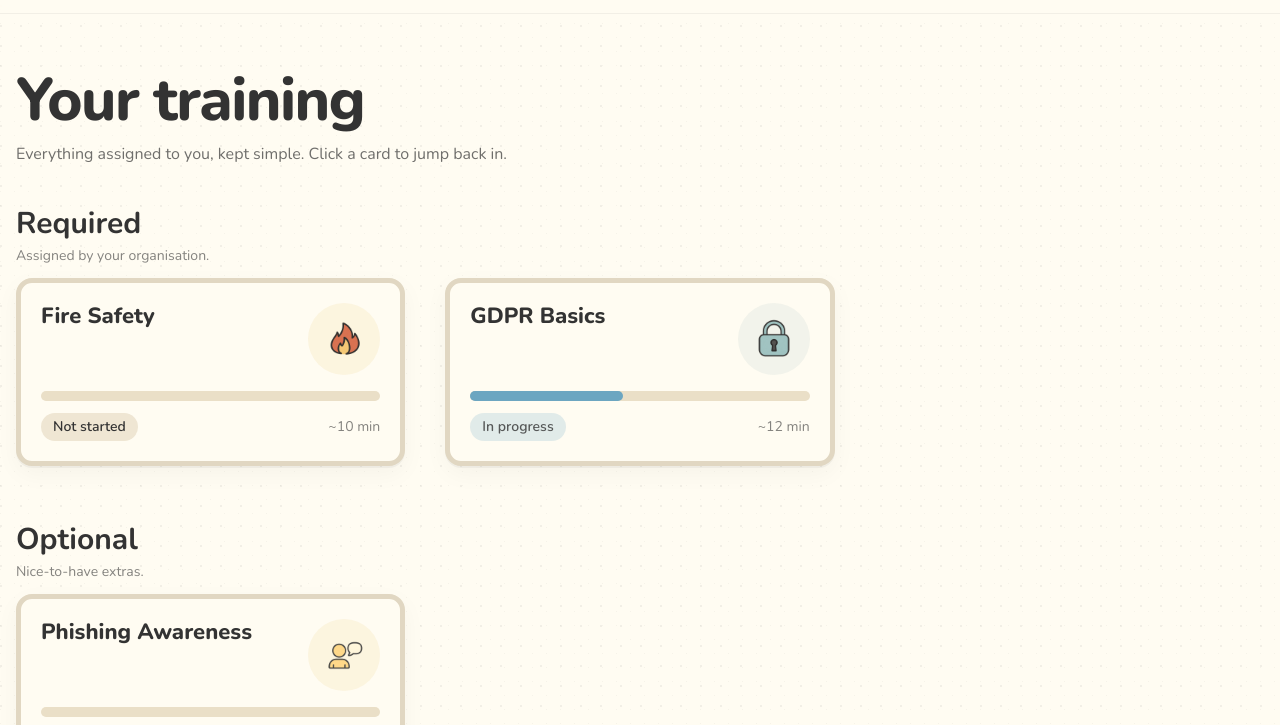
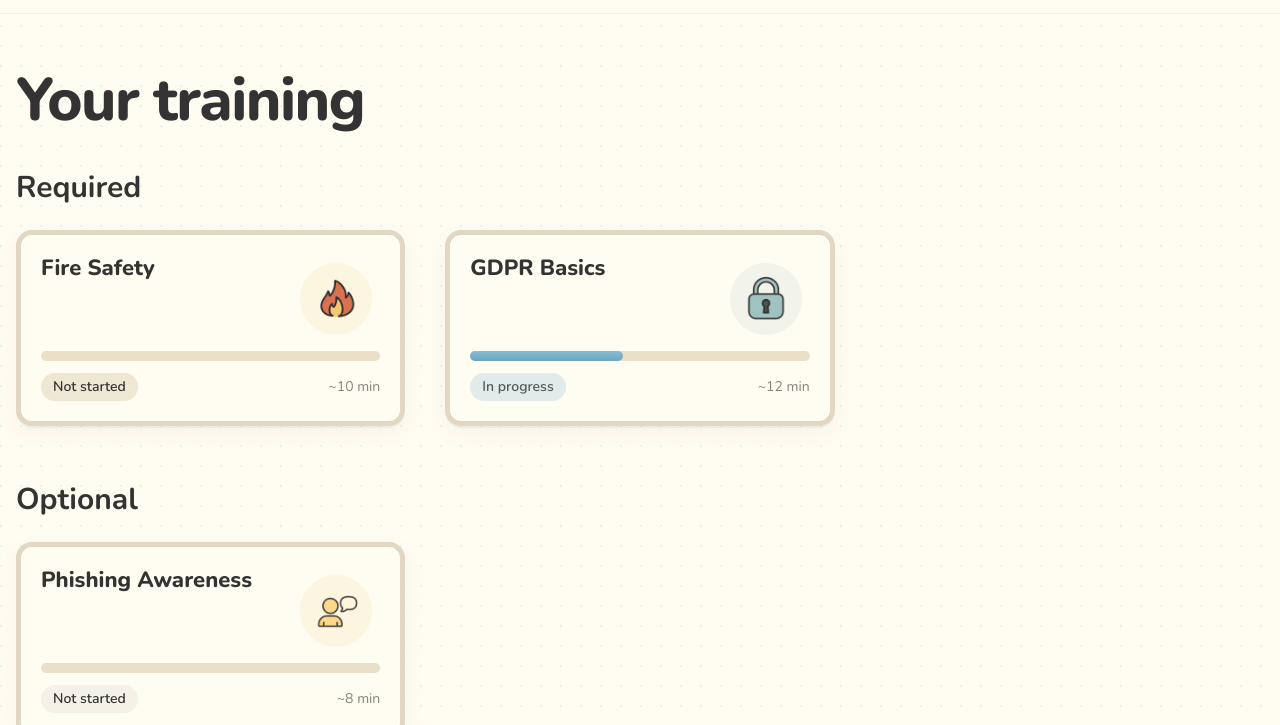
Before and after one commit to benlowesofficial-hub/pebble-lms, a website: page public/learn.html in a window 1280 px wide. Shown: the part 75-800 px from the top of the page. Drawn offline with nearby package versions, Linux system fonts and the light colour scheme; files that its build step writes are made by us from their sources.

Commit message:
Update learn.html

```diff
--- a/public/learn.html
+++ b/public/learn.html
@@ -26,15 +26,11 @@
 
   <main class="mx-auto max-w-7xl px-4 py-10 md:py-14 animate-fade-in">
     <!-- Page title -->
-    <h1 class="text-5xl md:text-6xl font-extrabold tracking-tight mb-3">Your training</h1>
-    <p class="text-sm md:text-base opacity-70 mb-10">Everything assigned to you, kept simple. Click a card to jump back in.</p>
+    <h1 class="text-5xl md:text-6xl font-extrabold tracking-tight mb-10">Your training</h1>
 
     <!-- Required -->
     <section class="mb-14">
-      <div class="mb-3">
-        <h2 class="text-3xl font-bold">Required</h2>
-        <p class="text-sm opacity-60 mt-1">Assigned by your organisation.</p>
-      </div>
+      <h2 class="text-3xl font-bold mb-6">Required</h2>
 
       <div class="grid grid-cols-1 sm:grid-cols-2 lg:grid-cols-3 gap-10">
         <!-- Card: Fire Safety -->
@@ -43,16 +39,16 @@
             <div class="flex items-start justify-between gap-6">
               <h3 class="text-[22px] font-extrabold leading-tight">Fire Safety</h3>
 
-              <!-- Bigger icon nest -->
-              <div class="icon-nest icon-nest-yellow">
-                <img src="/assets/icons/fire.png" alt="" class="h-12 w-12 object-contain" />
+              <!-- Larger icon, nudged inward/down -->
+              <div class="icon-nest icon-nest-yellow mt-2 mr-2">
+                <img src="/assets/icons/fire.png" alt="" class="h-14 w-14 object-contain" />
               </div>
             </div>
 
             <div class="mt-4 space-y-3">
               <!-- progress -->
               <div class="progress-track">
-                <div class="progress-fill progress-fill-teal" style="width:0%"></div>
+                <div class="progress-fill progress-fill-teal progress-gloss" style="width:0%"></div>
               </div>
 
               <!-- status + duration -->
@@ -70,14 +66,14 @@
             <div class="flex items-start justify-between gap-6">
               <h3 class="text-[22px] font-extrabold leading-tight">GDPR Basics</h3>
 
-              <div class="icon-nest icon-nest-teal">
-                <img src="/assets/icons/lock.png" alt="" class="h-12 w-12 object-contain" />
+              <div class="icon-nest icon-nest-teal mt-2 mr-2">
+                <img src="/assets/icons/lock.png" alt="" class="h-14 w-14 object-contain" />
               </div>
             </div>
 
             <div class="mt-4 space-y-3">
               <div class="progress-track">
-                <div class="progress-fill progress-fill-blue" style="width:45%"></div>
+                <div class="progress-fill progress-fill-blue progress-gloss" style="width:45%"></div>
               </div>
 
               <div class="flex items-center justify-between">
@@ -94,10 +90,7 @@
 
     <!-- Optional -->
     <section>
-      <div class="mb-3">
-        <h2 class="text-3xl font-bold">Optional</h2>
-        <p class="text-sm opacity-60 mt-1">Nice-to-have extras.</p>
-      </div>
+      <h2 class="text-3xl font-bold mb-6">Optional</h2>
 
       <div class="grid grid-cols-1 sm:grid-cols-2 lg:grid-cols-3 gap-10">
         <a href="/course-phishing.html" class="group block focus:outline-none focus-visible:ring-4 focus-visible:ring-pebbleTeal/30 rounded-2xl">
@@ -105,14 +98,14 @@
             <div class="flex items-start justify-between gap-6">
               <h3 class="text-[22px] font-extrabold leading-tight">Phishing Awareness</h3>
 
-              <div class="icon-nest icon-nest-yellow">
-                <img src="/assets/icons/speech.png" alt="" class="h-12 w-12 object-contain" />
+              <div class="icon-nest icon-nest-yellow mt-2 mr-2">
+                <img src="/assets/icons/speech.png" alt="" class="h-14 w-14 object-contain" />
               </div>
             </div>
 
             <div class="mt-4 space-y-3">
               <div class="progress-track">
-                <div class="progress-fill progress-fill-yellow" style="width:0%"></div>
+                <div class="progress-fill progress-fill-yellow progress-gloss" style="width:0%"></div>
               </div>
 
               <div class="flex items-center justify-between">
```
